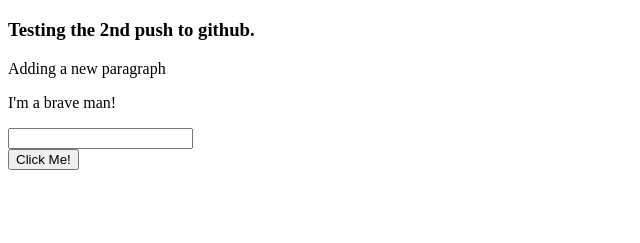
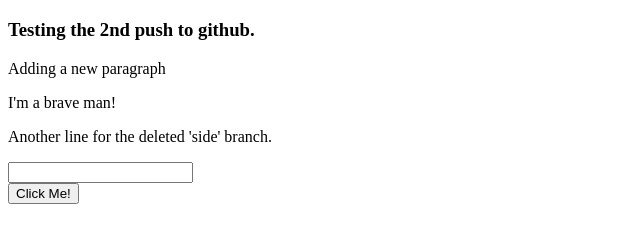
Before and after one commit to rezbd/may-2021, a plain HTML site: page index.html in a window 1280 px wide. Shown: the part 61-304 px from the top of the page, without its empty margins (0-640 px from the left). Drawn offline with Linux system fonts and the light colour scheme.

Commit message:
added a new line

```diff
--- a/index.html
+++ b/index.html
@@ -11,6 +11,7 @@
     <h3>Testing the 2nd push to github.</h3>
     <p>Adding a new paragraph</p>
     <p>I'm a brave man!</p>
+    <p>Another line for the deleted 'side' branch.</p>
     <input type="text" />
     <br />
     <button>Click Me!</button>
```
